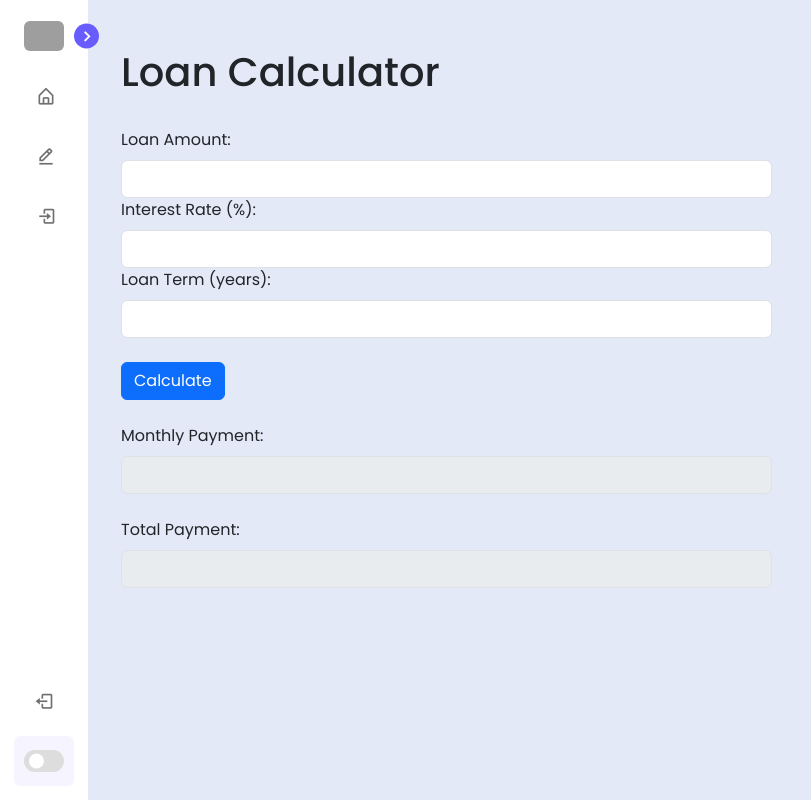
After one commit to Berginsha/customer-care-portal, a Flask app: page /loanCalculator in a window 1280 px wide. The commit adds this page. Shown: the whole page, without its empty margins (0-811 px from the left). Run offline with Flask 3, Linux system fonts and the light colour scheme; parts of the project's set-up code (start-up, migrations or seed data) failed here and were passed over; grey boxes are pictures that could not be loaded.

Commit message:
Added loan calculator

```diff
--- a/app.py
+++ b/app.py
@@ -208,6 +208,10 @@ def complaint():
         return render_template('complaint.html')
 
 
+@app.route('/loanCalculator',methods=["GET"])
+def loan_calculator():
+    return render_template('loanCalculator.html')
+
 @app.route('/query',methods=["POST","GET"])
 def query():
     if request.method == "POST":
@@ -298,7 +302,7 @@ def agent_submit_reply():
         combined = zip(names, text, emails)
         print(names,text,emails)
         for item in combined:
-            if not item[1] == None:
+            if not item[1] == '':
                 try:
                     context = mail_templates.mail_agent_reply(item[0])
                     mailing.send_mail(f"{session['agent']['username'].capitalize()} from Bankare",
--- a/templates/base.html
+++ b/templates/base.html
@@ -61,6 +61,12 @@
                         <a href="{{url_for('query')}}">
                             <i class='bx bxs-edit icon' ></i>
                             <span class="text nav-text">Create Query</span>
+                        </a>
+                    </li>
+                    <li >
+                        <a href="{{url_for('loan_calculator')}}">
+                            <i class='bx bxs-calculator icon'></i>
+                            <span class="text nav-text">Loan Calculator</span>
                         </a>
                     </li>
                     <li >
--- a/templates/complaint.html
+++ b/templates/complaint.html
@@ -4,7 +4,7 @@ content%}
 <form action="{{url_for('complaint')}}" method="POST">
   <div class="form-group">
     <div class="col-sm-5">
-      <label class="col-md-5">Enter the topic:</label>
+      <label class="form-label">Enter the topic:</label>
       <input
         class="form-control col-md-10"
         name="topic"
@@ -13,7 +13,7 @@ content%}
       />
     </div>
     <div class="col-sm-5">
-      <label class="col-md-5">Describe your problem:</label
+      <label class="form-label">Describe your problem:</label
       ><textarea
         class="form-control col-md-10"
         name="desc"
--- /dev/null
+++ b/templates/loanCalculator.html
@@ -0,0 +1,34 @@
+{% extends 'base.html' %}{% block title %}Loan Calculator{% endblock %} {% block
+content %}
+<div class="col-sm-7"><h1>Loan Calculator</h1>
+    <br>
+<label class="form-label" for="loanAmount">Loan Amount:</label>
+<input class="form-control" type="number" id="loanAmount" />
+<label class="form-label" for="interestRate">Interest Rate (%):</label>
+<input class="form-control" type="number" id="interestRate" />
+<label class="form-label" for="loanTerm">Loan Term (years):</label>
+<input class="form-control" type="number" id="loanTerm" />
+<br>
+<button class="btn btn-primary" onclick="calculateLoan()">Calculate</button>
+<br><br>
+<label class="form-label" for="monthlyPayment">Monthly Payment:</label>
+<input class="form-control" type="text" id="monthlyPayment" disabled />
+<br />
+<label class="form-label" for="totalPayment">Total Payment:</label>
+<input class="form-control" type="text" id="totalPayment" disabled />
+<script>
+  function calculateLoan() {
+    var loanAmount = document.getElementById("loanAmount").value;
+    var interestRate = document.getElementById("interestRate").value / 100 / 12;
+    var loanTerm = document.getElementById("loanTerm").value * 12;
+
+    var monthlyPayment =
+      (loanAmount * interestRate) / (1 - Math.pow(1 + interestRate, -loanTerm));
+    var totalPayment = monthlyPayment * loanTerm;
+
+    document.getElementById("monthlyPayment").value = monthlyPayment.toFixed(2);
+    document.getElementById("totalPayment").value = totalPayment.toFixed(2);
+  }
+</script></div>
+
+{% endblock%}
--- a/templates/query.html
+++ b/templates/query.html
@@ -5,7 +5,7 @@
   <h1>Create a Query</h1>
   <form action="{{url_for('query')}}" method="POST">
     <div class="form-group">
-      <label class="col-md-5 form-label">Choose a bank of your choice : </label>
+      <label class="form-label">Choose a bank of your choice : </label>
       <div class="col-sm-5">
         <select name="bank" class="selectpicker form-select">
           <option value="iob">iob</option>
@@ -14,7 +14,7 @@
       </div>
     </div>
     <div class="form-group">
-      <label class="col-md-5">Select the category of the query</label>
+      <label class="form-label">Select the category of the query</label>
       <div class="col-sm-5">
         <select name="feature" class="selectpicker form-select">
           <option value="loan">loan</option>
@@ -22,7 +22,7 @@
       </div>
     </div>
     <div class="form-group">
-      <label class="col-md-5">Enter your query : </label>
+      <label class="form-label">Enter your query : </label>
       <div class="col-sm-5">
         <textarea class="form-control" name="query" rows="3"></textarea>
       </div>
```
